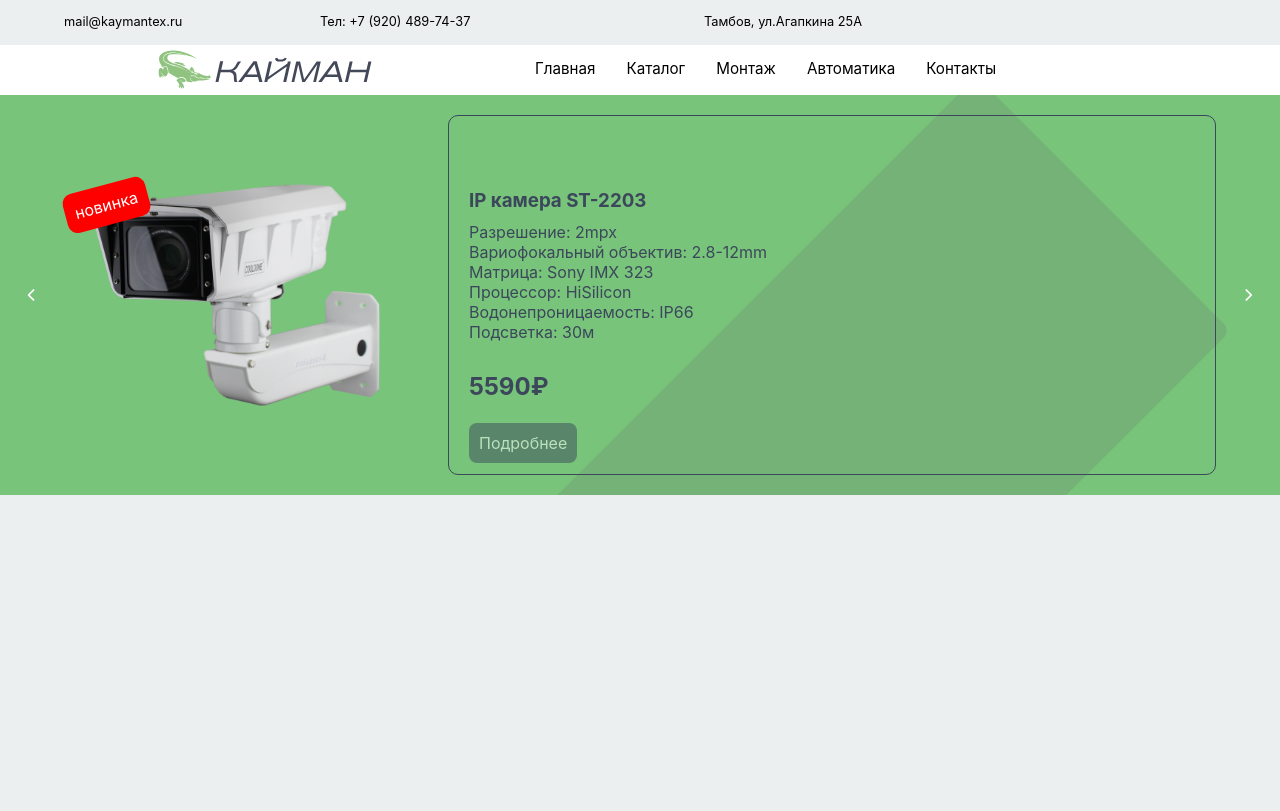
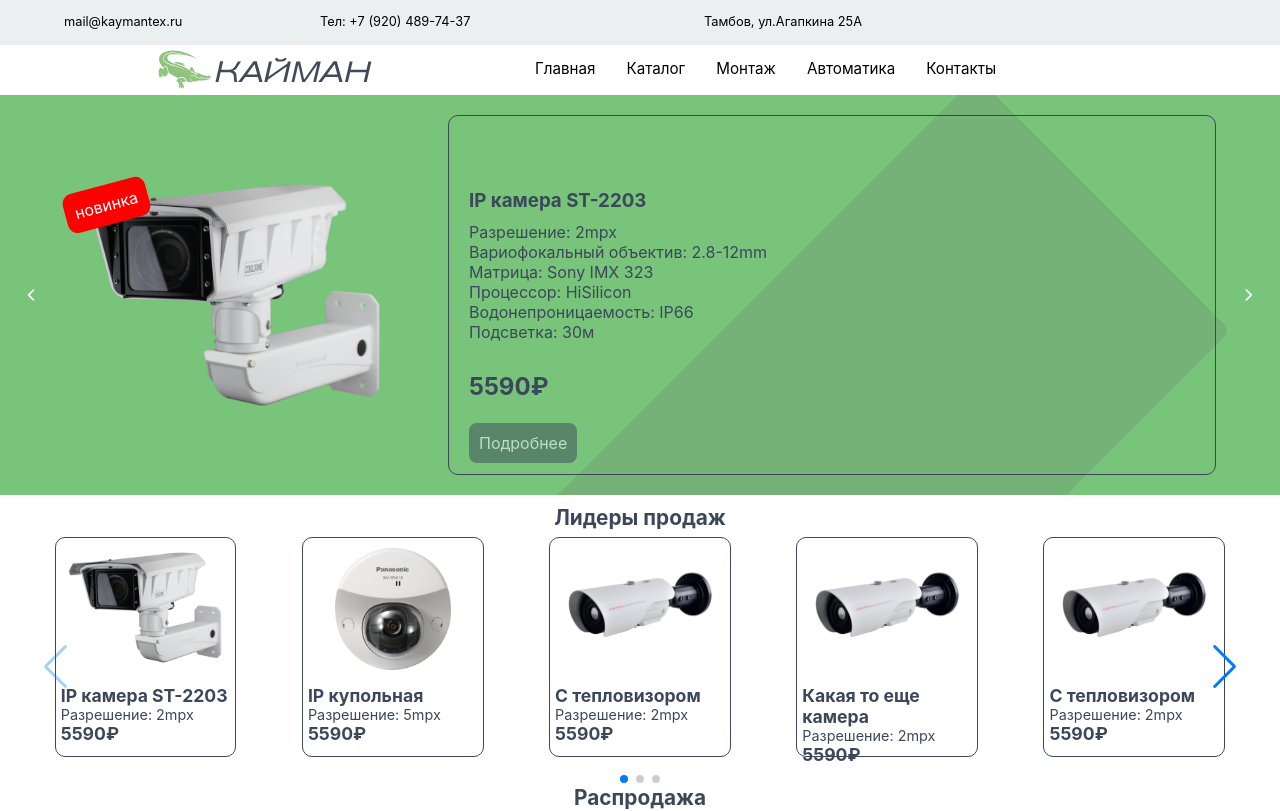
Before and after one commit to kaymantex68/site_cayman, a React (Create React App) app: page / in a window 1280 px wide. Shown: the top 811 px of the page. Built offline with nearby package versions, Linux system fonts and the light colour scheme.

Commit message:
office слайдер лидеры продаж, частично распродажа

```diff
--- a/package.json
+++ b/package.json
@@ -6,9 +6,13 @@
     "@testing-library/jest-dom": "^5.11.6",
     "@testing-library/react": "^11.1.2",
     "@testing-library/user-event": "^12.2.2",
+    "node-sass": "^4.14.1",
     "react": "^17.0.1",
     "react-dom": "^17.0.1",
+    "react-elastic-carousel": "^0.9.5",
     "react-scripts": "4.0.0",
+    "styled-components": "^5.2.1",
+    "swiper": "^6.3.5",
     "web-vitals": "^0.2.4"
   },
   "scripts": {
--- a/src/App.js
+++ b/src/App.js
@@ -3,7 +3,7 @@ import classes from './App.module.css';
 import Slider from './components/Slider/Slider';
 import UpHeader from './components/UpHeader';
 import Navbar from './components/Navbar/Navbar';
-import FastLink from './components/FastLink/FastLink'
+import LiderOfSale from './components/FastLink/LiderOfSale'
 function App() {
   return (
     <>
@@ -18,8 +18,20 @@ function App() {
           <Slider />
         </div>
         <div className={classes.Fast_link}>
-          <FastLink />
+        <div className={classes.Lider_main}>
+          <div className={classes.Lider_text}>Лидеры продаж</div>
+          </div>
+          <LiderOfSale />
+
         </div>
+        <div className={classes.Fast_link}>
+        <div className={classes.Lider_main}>
+          <div className={classes.Lider_text}>Распродажа</div>
+          </div>
+          <LiderOfSale />
+
+        </div>
+
       </div>
 
 
--- a/src/App.module.css
+++ b/src/App.module.css
@@ -35,10 +35,25 @@ a{
 }
 .Fast_link{
     width:100%;
-    height:400px;
+    height:270px;
 
     color: black;
+}
 
+.Lider_main{
+    /* position: absolute; */
+    width: 100%;
+    height: 2rem;
+      /* background-color: cornflowerblue;     */
+
+    margin-top:10px;
+
+}
+.Lider_text{
+    font-weight: bold;
+    color:  #3C475B;
+    text-align: -webkit-center;
+    font-size: 1.3rem;
 }
 .Content{
     position: relative;
--- a/src/components/FastLink/FastLink.js
+++ /dev/null
@@ -1,12 +0,0 @@
-import React from 'react';
-import classes from './FastLink.module.css';
-
-function FastLink() {
-    return (
-        <div className={classes.Main}>
-
-        </div>
-    )
-};
-
-export default FastLink;
--- a/src/components/FastLink/FastLink.module.css
+++ /dev/null
@@ -1,8 +0,0 @@
-.Main{
-    width: 100%;
-    height: 100%;
-    /* border: 1px solid black; */
-    background-color: #ECEFF0;
-    /* border-radius: 20px; */
-    /* margin-top:10px; */
-}
--- /dev/null
+++ b/src/components/FastLink/LiderOfSale.js
@@ -0,0 +1,91 @@
+import React, { useState } from 'react';
+import classes from './LiderOfSale.module.css'
+import { LiderOfSaleData } from './LiderOfSaleData'
+
+
+import SwiperCore, { Navigation, Pagination, Scrollbar, A11y } from 'swiper';
+
+import { Swiper, SwiperSlide } from 'swiper/react';
+
+// Import Swiper styles
+import 'swiper/swiper.scss';
+import 'swiper/components/navigation/navigation.scss';
+import 'swiper/components/pagination/pagination.scss';
+import 'swiper/components/scrollbar/scrollbar.scss';
+
+// install Swiper components
+SwiperCore.use([Navigation, Pagination, Scrollbar, A11y]);
+
+
+let slideArr = [];
+{
+    LiderOfSaleData.map((item, index) => {
+        return (
+            slideArr.push(item)
+        )
+    })
+}
+
+// {
+//     slideArr.map(e => {
+//         return (
+//             Object.keys(e.info).map((item, index) => {
+//                 return (
+//                     console.log(e.info[item])
+//                 )
+//             }),
+//             console.log('----------------------')
+//         )
+//     });
+// }
+
+
+
+
+function LiderOfSale() {
+    return (
+
+        <div className={classes.Main}>
+            <div className={classes.Slider_Conteiner}>
+                <Swiper
+                    spaceBetween={20}
+                    slidesPerView={5}
+                    navigation
+                    pagination={{ clickable: true }}
+                    // scrollbar={{ draggable: true }}
+                    onSwiper={(swiper) => console.log(swiper)}
+                    onSlideChange={() => console.log('slide change')}
+                    className={classes.Swiper_cont}
+                >
+                    {slideArr.map((item, index) => {
+                        return (
+                            <SwiperSlide key={index} className={classes.SwiperSlide}>
+                                <div className={classes.Lider_card}>
+
+                                    <div className={classes.Lider_pic}>
+                                        <img src={item.pic} />
+                                    </div>
+
+                                    <div className={classes.Lider_text}>
+                                        <h1> {item.title}</h1>
+                                        <p> {item.info.text}</p>
+                                        {/* {
+                                    Object.keys(item.info).map((key, index) => {
+                                        return (
+                                            <p>{item.info[key]}</p>
+                                        )
+                                    })
+                                } */}
+                                        <h1> {item.coast}</h1>
+                                    </div>
+                                </div>
+                            </SwiperSlide>
+                        );
+                    })}
+                </Swiper>
+            </div>
+        </div>
+    );
+}
+
+export default LiderOfSale;
--- /dev/null
+++ b/src/components/FastLink/LiderOfSale.module.css
@@ -0,0 +1,97 @@
+.Main{
+    position: absolute;
+    width: 100%;
+    height: 52%;
+     /* background-color: cornflowerblue;    */
+    color: black;
+    /* margin-top:10px */
+
+}
+.Slider_Conteiner{
+    /* position: absolute; */
+     max-width: 95%;
+    /* padding: 2rem 2rem; */
+    /* background-color: red; */
+    height: 100%;
+    display: flex;
+    margin: 0 auto;
+    position: relative;
+    top:50%;
+    transform: translateY(-50%);
+     /* background-color: cornflowerblue;     */
+}
+
+.Swiper_cont{
+
+    /* background-color: red;  */
+        /* padding-top: 10px; */
+        /* padding-bottom: 10px; */
+      /* padding-left: 20px; */
+      /* background-color: green; */
+}
+
+.SwiperSlide{
+
+    text-align: -webkit-center;
+}
+.Lider_card{
+    /* background-color: red; */
+    width: 80%;
+    height: 220px;
+    border-radius: 10px;
+    border: 1px solid #3C475B;
+    /* padding: 10px; */
+    /* position: relative; */
+
+
+}
+
+
+
+.Lider_pic{
+    /* position: absolute; */
+    width: 100%;
+     height: 65%;
+    /* background-color: red; */
+    /* background-color: green; */
+    margin:0;
+    padding: 10px;
+    text-align: -webkit-center;
+}
+
+.Lider_pic > img{
+    height: auto;
+  max-height: 100%;
+  /* еще больше контроля с max-width */
+  max-width: 100%;
+}
+
+.Lider_text{
+    width:100%;
+    height: auto;
+    color:black;
+    padding: 5px;
+    text-align: left;
+}
+
+.Lider_text > h1{
+    color: #3C475B;
+    font-size: 1.1rem;
+}
+.Lider_text > p{
+    color: #3C475B;
+    font-size: 0.9rem;
+}
+.Item_box{
+    display: flex;
+    justify-content: center;
+    align-items: center;
+    height: 200px;
+    width: 100%;
+    background-color: white;
+    color: #3C475B;
+    margin: 0 15px;
+    font-size: 1rem;
+    border: solid 1px #3C475B;
+    border-radius: 10px;
+}
--- /dev/null
+++ b/src/components/FastLink/LiderOfSaleData.js
@@ -0,0 +1,112 @@
+// import React from 'react'
+import i1 from '../Slider/PicSlider/1.png';
+import i2 from '../Slider/PicSlider/2.png';
+import i3 from '../Slider/PicSlider/3.png';
+
+export const LiderOfSaleData=[
+    {
+        title: 'IP камера ST-2203',
+        path: '/',
+        pic: i1,
+        info: {
+            text: 'Разрешение: 2mpx',
+            text1: 'Вариофокальный объектив: 2.8-12mm',
+            text2: 'Матрица: Sony IMX 323',
+            text3: 'Процессор: HiSilicon',
+            text4: 'Водонепроницаемость: IP66',
+            text5: 'Подсветка: 30м'
+        },
+        coast: '5590₽',
+        new: true
+    },
+    {
+        title: 'IP купольная',
+        path: '/products',
+        pic: i2,
+        info: {
+            text: 'Разрешение: 5mpx',
+            text1: 'Вариофокальный объектив: 3,6mm',
+            text2: 'Матрица: Sony IMX 572',
+            text3: 'Процессор: Ambarella',
+            text4: 'Водонепроницаемость: IP66',
+            text5: 'Подсветка: 15м'
+        },
+        coast: '5590₽',
+        new: true
+    },
+    {
+        title: 'С тепловизором',
+        path: '/products',
+        pic: i3,
+        info: {
+            text: 'Разрешение: 2mpx',
+            text1: 'Вариофокальный объектив: 3,6mm',
+            text2: 'Матрица: Sony IMX 222',
+            text3: 'Процессор: Ambarella',
+            text4: 'Водонепроницаемость: IP66',
+            text5: 'Подсветка: 15м',
+            text6: 'Комплект: Камера, диск, и прочая херня'
+        },
+        coast: '5590₽',
+        new: false
+    },
+    {
+        title: 'Какая то еще камера',
+        path: '/products',
+        pic: i3,
+        info: {
+            text: 'Разрешение: 2mpx',
+            text1: 'Вариофокальный объектив: 3,6mm',
+        },
+        coast: '5590₽',
+        new: false
+    },
+    {
+        title: 'С тепловизором',
+        path: '/products',
+        pic: i3,
+        info: {
+            text: 'Разрешение: 2mpx',
+            text1: 'Вариофокальный объектив: 3,6mm',
+            text2: 'Матрица: Sony IMX 222',
+            text3: 'Процессор: Ambarella',
+            text4: 'Водонепроницаемость: IP66',
+            text5: 'Подсветка: 15м',
+            text6: 'Комплект: Камера, диск, и прочая херня'
+        },
+        coast: '5590₽',
+        new: false
+    },
+    {
+        title: 'С тепловизором',
+        path: '/products',
+        pic: i3,
+        info: {
+            text: 'Разрешение: 2mpx',
+            text1: 'Вариофокальный объектив: 3,6mm',
+            text2: 'Матрица: Sony IMX 222',
+            text3: 'Процессор: Ambarella',
+            text4: 'Водонепроницаемость: IP66',
+            text5: 'Подсветка: 15м',
+            text6: 'Комплект: Камера, диск, и прочая херня'
+        },
+        coast: '5590₽',
+        new: false
+    },
+    {
+        title: 'С тепловизором',
+        path: '/products',
+        pic: i3,
+        info: {
+            text: 'Разрешение: 2mpx',
+            text1: 'Вариофокальный объектив: 3,6mm',
+            text2: 'Матрица: Sony IMX 222',
+            text3: 'Процессор: Ambarella',
+            text4: 'Водонепроницаемость: IP66',
+            text5: 'Подсветка: 15м',
+            text6: 'Комплект: Камера, диск, и прочая херня'
+        },
+        coast: '5590₽',
+        new: false
+    },
+]
```
Also changed, not shown: 1 other file (tests, documents, lock files or other folders).
